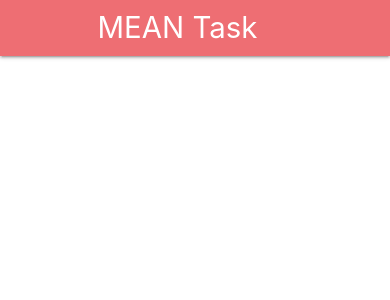
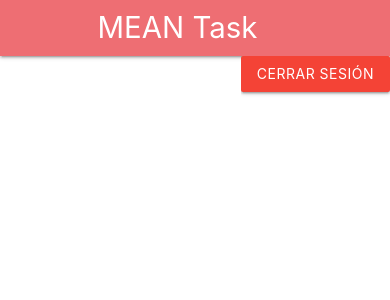
Before and after one commit to Edwardb11/mean-stack-frontend, an Angular app: page /task in a window 390 px wide. Shown: the top 300 px of the page. Built offline with nearby package versions, Linux system fonts and the light colour scheme; sample sign-in values are in the browser's storage.

Commit message:
responsive al navbar

```diff
--- a/src/app/task/pages/main-task/main-task.component.html
+++ b/src/app/task/pages/main-task/main-task.component.html
@@ -1,14 +1,13 @@
-<nav>
+<nav class="nav-extended">
   <div class="nav-wrapper">
-    <span href="#" data-target="mobile-demo" class="sidenav-trigger" class="brand-logo">MEAN Task App</span>
+    <span class="brand-logo">MEAN Task App</span>
     <ul id="nav-mobile" class="right hide-on-med-and-down">
       <li><button (click)="logout()" class="btn waves-effect waves-light red">Cerrar sesión</button></li>
     </ul>
   </div>
+  <div class="nav-content right">
+    <ul class=" right tabs tabs-transparent hide-on-large-only">
+      <li><button (click)="logout()" class="btn waves-effect waves-light red">Cerrar sesión</button></li>
+    </ul>
+  </div>
 </nav>
-<ul class="sidenav" id="mobile-demo">
-  <li><a href="sass.html">Sass</a></li>
-  <li><a href="badges.html">Components</a></li>
-  <li><a href="collapsible.html">Javascript</a></li>
-  <li><a href="mobile.html">Mobile</a></li>
-</ul>
```
